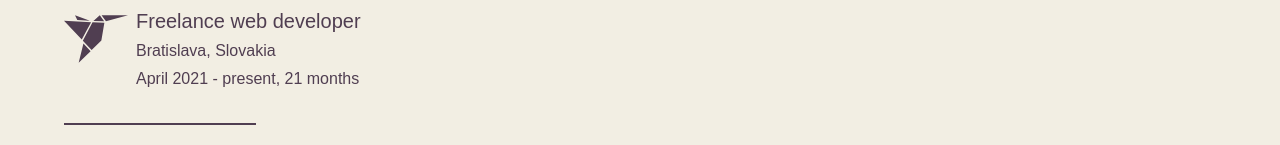
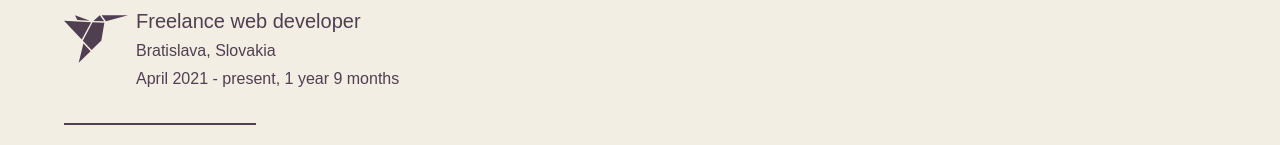
Before and after one commit to jakubabrahoim/next.js-shenenigans, a Next.js app: page / in a window 1280 px wide. Shown: the part 935-1080 px from the top of the page. Built offline with nearby package versions, Linux system fonts and the light colour scheme.

Commit message:
update date formating

```diff
--- a/components/Home/Work.tsx
+++ b/components/Home/Work.tsx
@@ -19,7 +19,21 @@ const Work = () => {
                         (1000 * 60 * 60 * 24)
                 )
             ) / 30;
-        return Math.ceil(diff);
+
+        if (Math.ceil(diff) >= 12) {
+            const years = Math.floor(Math.ceil(diff) / 12);
+            const months = Math.ceil(diff) % 12;
+            const yearsString = years === 1 ? 'year' : 'years';
+            const monthsString = months === 1 ? 'month' : 'months';
+
+            if (months === 0) {
+                return `${years} years`;
+            } else {
+                return `${years} ${yearsString} ${months} ${monthsString}`;
+            }
+        } else {
+            return `${Math.ceil(diff)} months`;
+        }
     };
 
     return (
@@ -38,7 +52,7 @@ const Work = () => {
                         <div>
                             <span>
                                 April 2021 - present,{' '}
-                                {calculateTime('04/01/2021')} months
+                                {calculateTime('04/01/2021')}
                             </span>
                         </div>
                     </div>
@@ -82,7 +96,7 @@ const Work = () => {
                         <div>
                             <span>
                                 August 2022 - present,{' '}
-                                {calculateTime('08/01/2022')} months
+                                {calculateTime('08/01/2022')}
                             </span>
                         </div>
                     </div>
```
